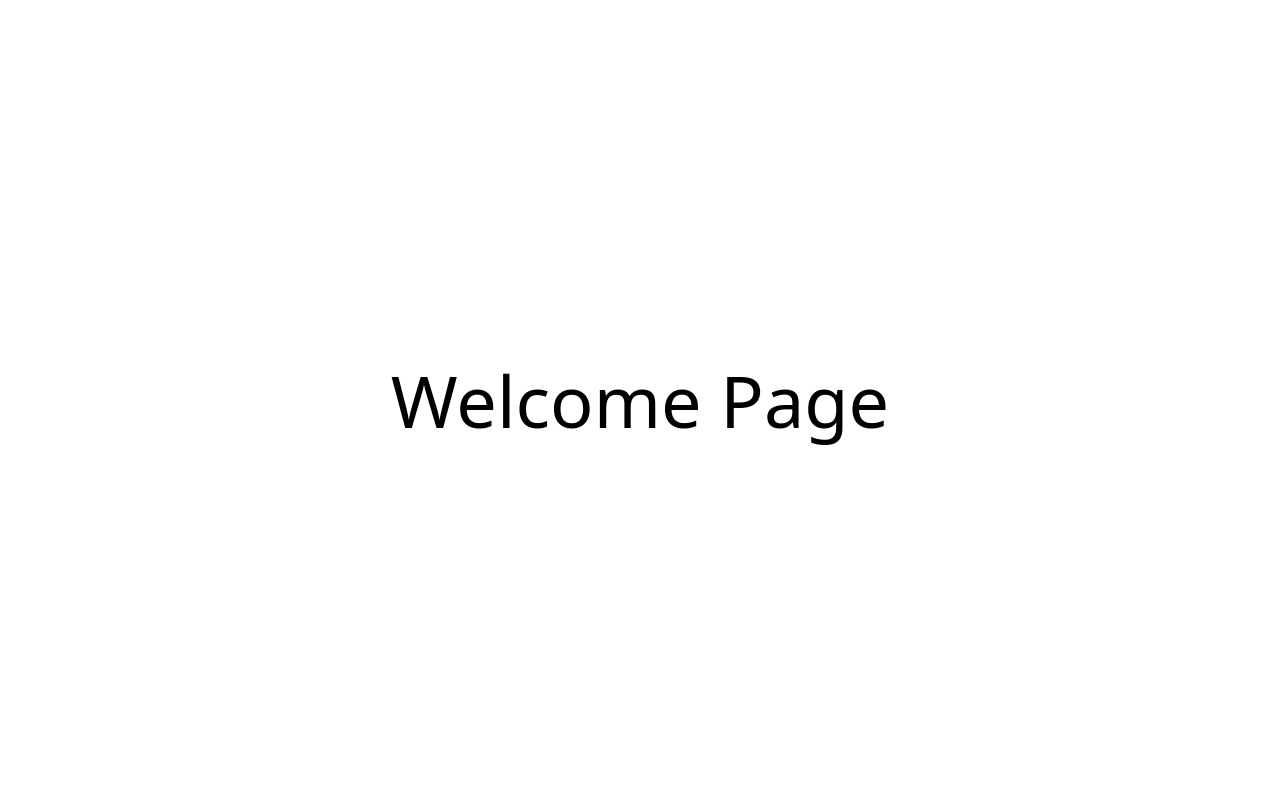
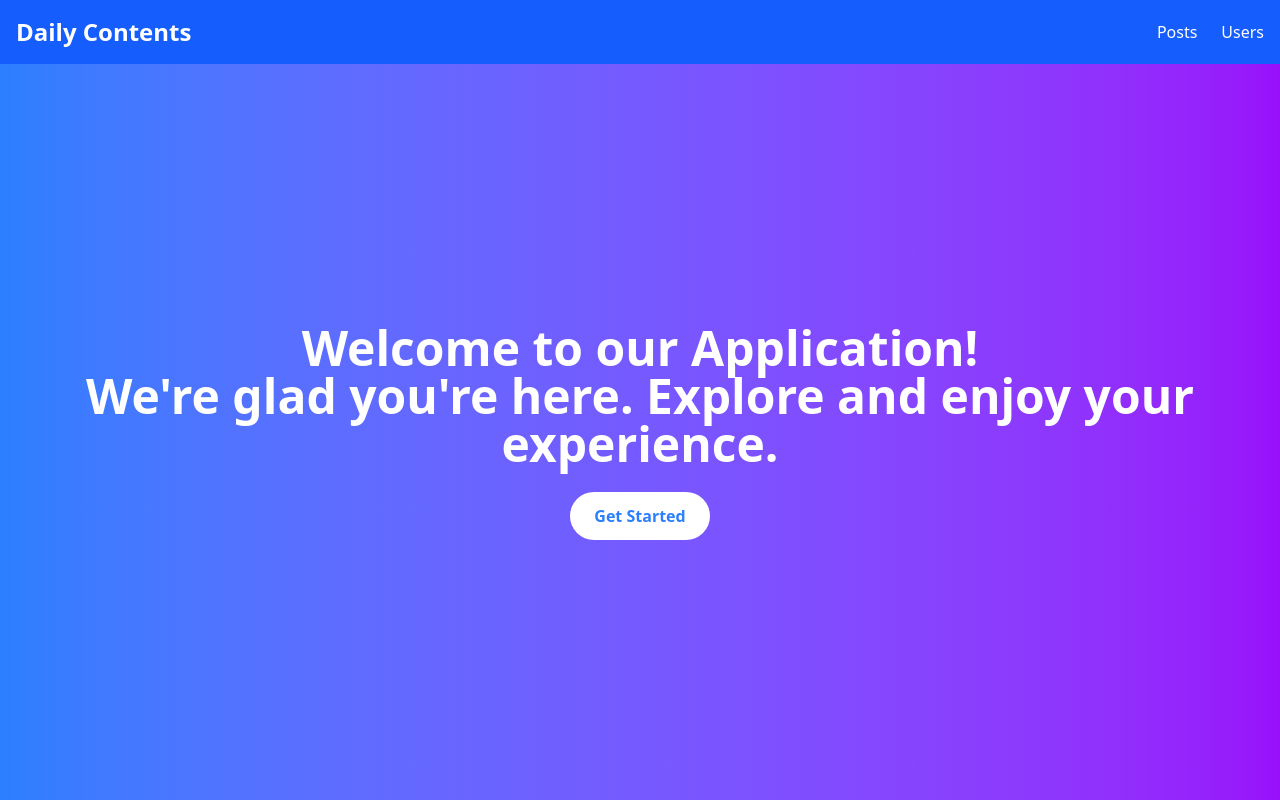
Before and after one commit to snr-roko/alx-project-0x01-setup, a Next.js app in the folder alx-project-0x01/: page / in a window 1280 px wide. Built offline with nearby package versions, Linux system fonts and the light colour scheme.

Commit message:
feat: enhance Header component and integrate it into Home, Post, and User pages

```diff
--- a/alx-project-0x01/components/layout/Header.tsx
+++ b/alx-project-0x01/components/layout/Header.tsx
@@ -1,7 +1,23 @@
+import Link from "next/link";
+
 const Header: React.FC = () => {
   return (
-    <header>
-      <h1>Header</h1>
+    <header className="bg-blue-600 text-white shadow-md py-4">
+      <div className="container mx-auto flex justify-between items-center px-4">
+        <h3 className="font-bold text-2xl">
+          <Link href="/">Daily Contents</Link>
+        </h3>
+        <nav>
+          <ul className="flex space-x-6">
+            <li className="hover:underline">
+              <Link href="/posts">Posts</Link>
+            </li>
+            <li className="hover:underline">
+              <Link href="/users">Users</Link>
+            </li>
+          </ul>
+        </nav>
+      </div>
     </header>
   )
 }
--- a/alx-project-0x01/pages/index.tsx
+++ b/alx-project-0x01/pages/index.tsx
@@ -1,7 +1,22 @@
+import Header from "@/components/layout/Header";
+
 const Home: React.FC = () => {
   return (
-    <div className="flex justify-center items-center h-screen">
-      <h1 className="text-7xl font-thin">Welcome Page</h1>
+    <div className="flex flex-col h-screen">
+      <Header />
+      <main className="flex-grow flex items-center justify-center bg-gradient-to-r from-blue-500 to-purple-600">
+        <div className="text-center">
+          <h1 className="text-5xl font-bold text-white">
+            Welcome to our Application!
+          </h1>
+          <p className="text-5xl font-bold text-white">
+            We're glad you're here. Explore and enjoy your experience.
+          </p>
+          <button className="mt-6 px-6 py-3 bg-white text-blue-500 rounded-full font-semibold hover:bg-gray-200 transition">
+            Get Started
+          </button>
+        </div>
+      </main>
     </div>
   )
 }
--- a/alx-project-0x01/pages/posts/index.tsx
+++ b/alx-project-0x01/pages/posts/index.tsx
@@ -1,6 +1,9 @@
+import Header from "@/components/layout/Header";
+
 const Post: React.FC = () => {
   return (
     <div>
+      <Header />
       <h1>Post</h1>
     </div>
   )
--- a/alx-project-0x01/pages/users/index.tsx
+++ b/alx-project-0x01/pages/users/index.tsx
@@ -1,6 +1,9 @@
+import Header from "@/components/layout/Header";
+
 const User: React.FC = () => {
   return (
     <div>
+      <Header />
       <h1>User</h1>
     </div>
   )
```
